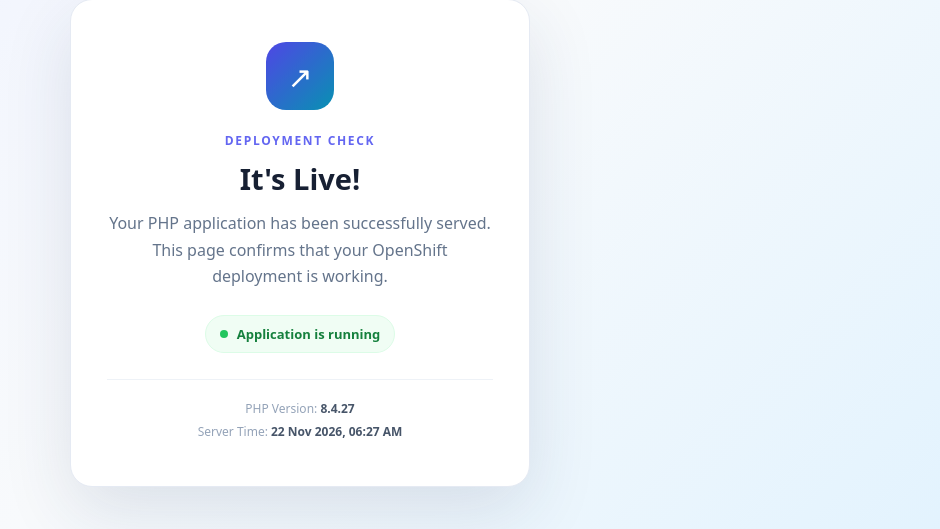
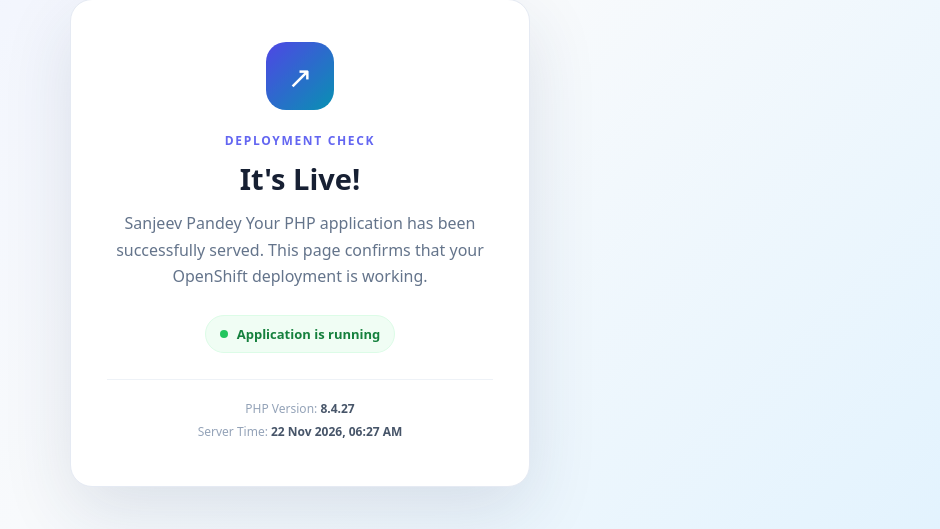
Before and after one commit to sanjeev-appcart/openShiftHumanCloud, a PHP site: page / in a window 1280 px wide. Shown: the part 157-686 px from the top of the page, without its empty margins (340-1280 px from the left). Run offline with PHP 8.4, Linux system fonts and the light colour scheme.

Commit message:
Update intro paragraph with author name

```diff
--- a/index.php
+++ b/index.php
@@ -116,6 +116,7 @@ $serverTime = date('d M Y, h:i A');
         <h1>It's Live!</h1>
 
         <p class="intro">
+            Sanjeev Pandey
             Your PHP application has been successfully served.
             This page confirms that your OpenShift deployment is working.
         </p>
```
